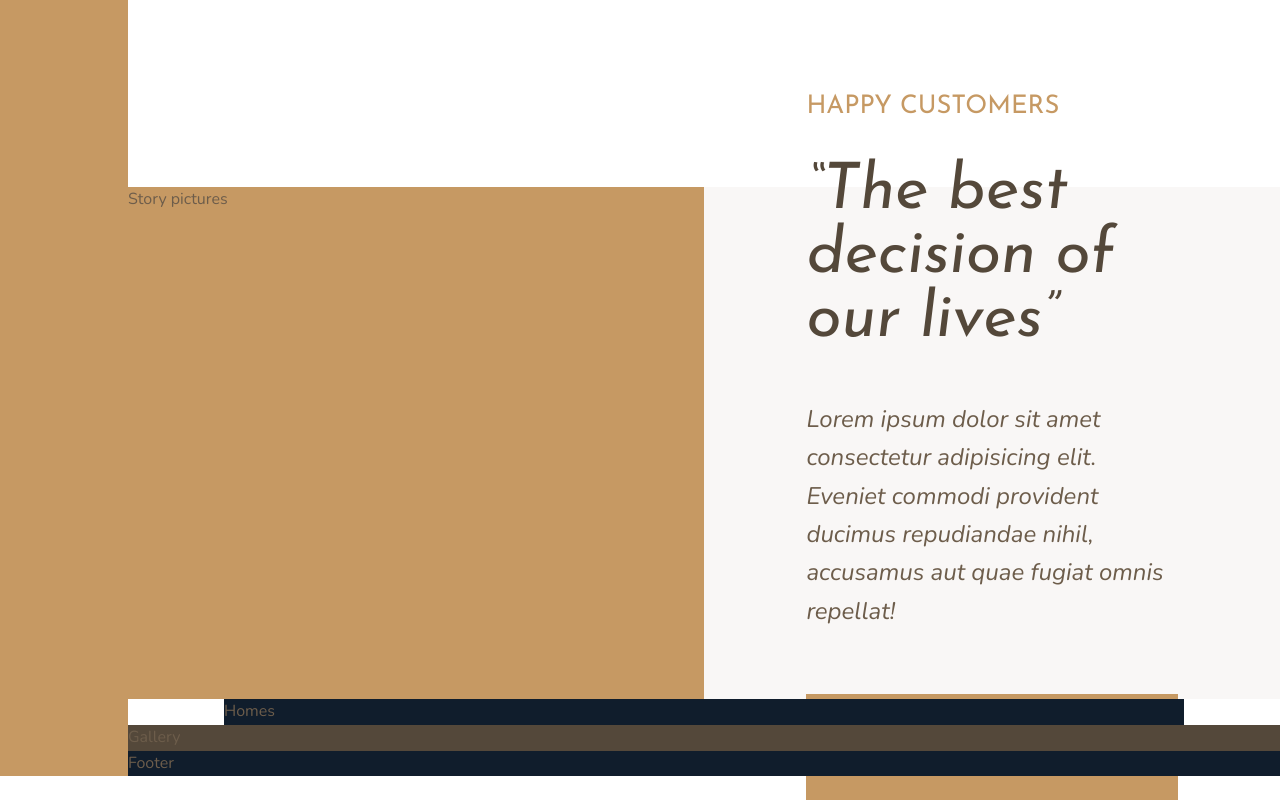
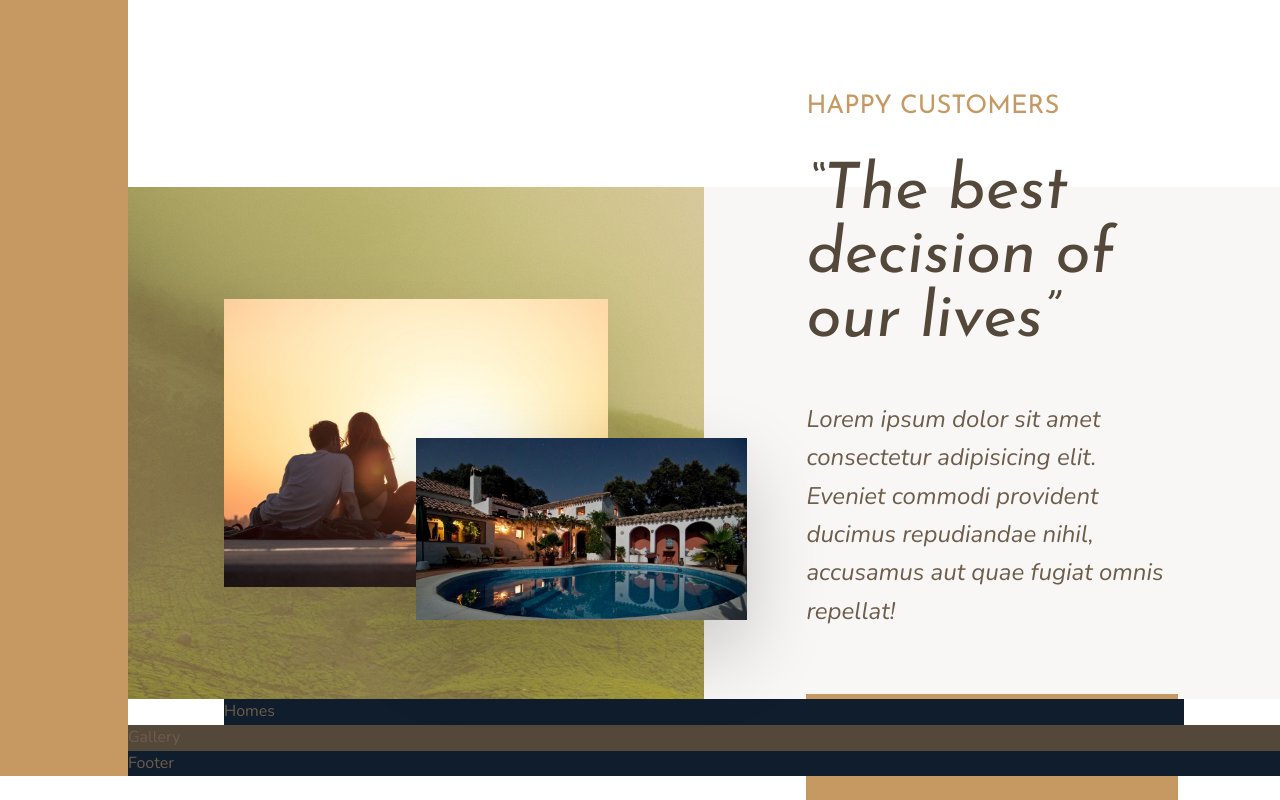
Before and after one commit to GeorgeMitsikaris/CSS3-Grid-Tutorial, a website: page index.html in a window 1280 px wide. Shown: the part 1747-2547 px from the top of the page. Drawn offline with nearby package versions, Linux system fonts and the light colour scheme.

Commit message:
Buildint the story section part 2

```diff
--- a/index.html
+++ b/index.html
@@ -78,7 +78,8 @@
             </div>
         </div>
         <div class="story__pictures">
-            Story pictures
+            <img src="img/story-1.jpeg" alt="Couple with new house" class="story__img-1">
+            <img src="img/story-2.jpeg" alt="New house" class="story__img-2">
         </div>
         <div class="story__content">
             <h3 class="heading-3 mb-sm">Happy Customers</h3>
--- a/sass/_story.scss
+++ b/sass/_story.scss
@@ -2,6 +2,27 @@
      &__pictures{
           background-color: $color-primary;
           grid-column: full-start / col-end 4;
+          background-image: linear-gradient(rgba($color-primary, .5), rgba($color-primary, .5)), url(../img/back.jpg);
+
+          display: grid;
+          grid-template-rows: repeat(6, 1fr);
+          grid-template-columns: repeat(6, 1fr);
+          align-items: center;
+     }
+
+     &__img-1{
+          width: 100%;
+          grid-row: 2 / 6;
+          grid-column: 2 / 6;
+          box-shadow: 0 2rem 5rem rgba(#000, .1);
+     }
+
+     &__img-2{
+          width: 115%;
+          grid-row: 4 / 6;
+          grid-column: 4 / 7;
+          z-index: 20;
+          box-shadow: 0 2rem 5rem rgba(#000, .2);
      }
 
      &__content{
```
Also changed, not shown: css/style.css.
